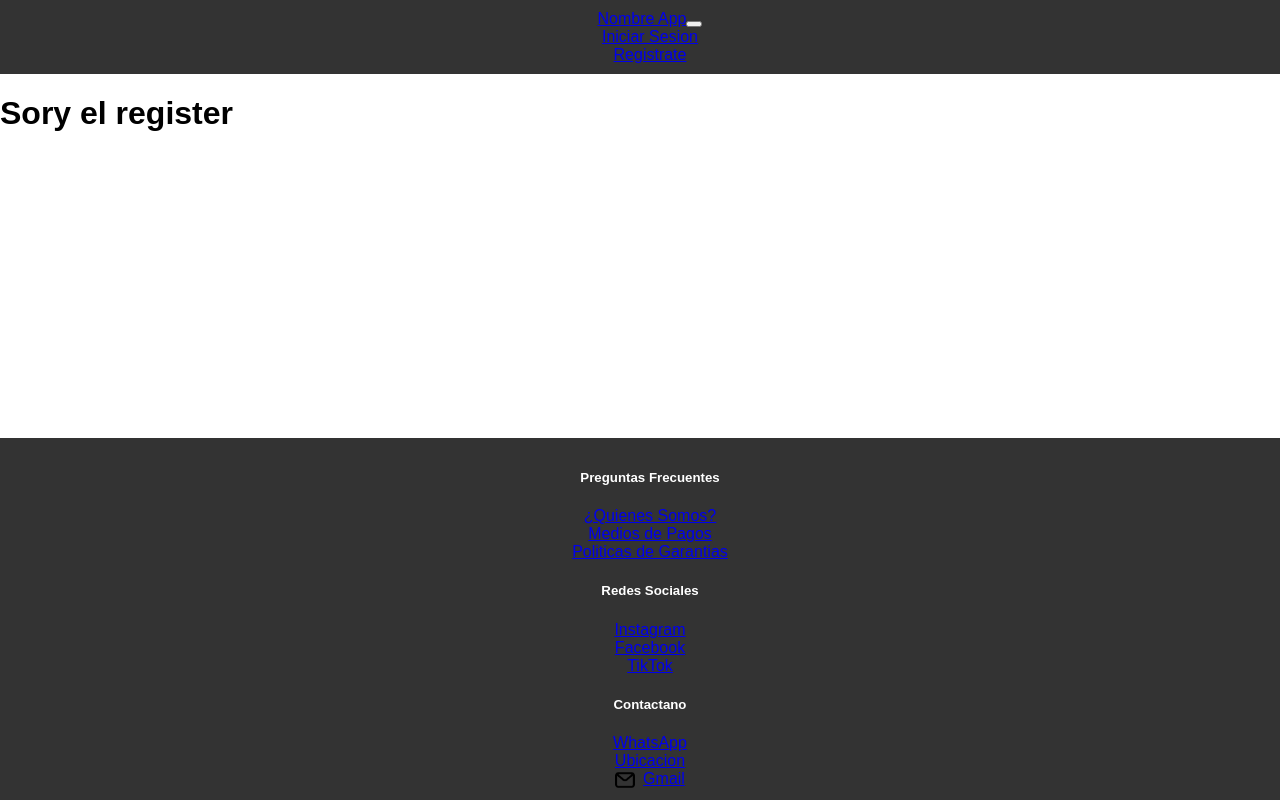
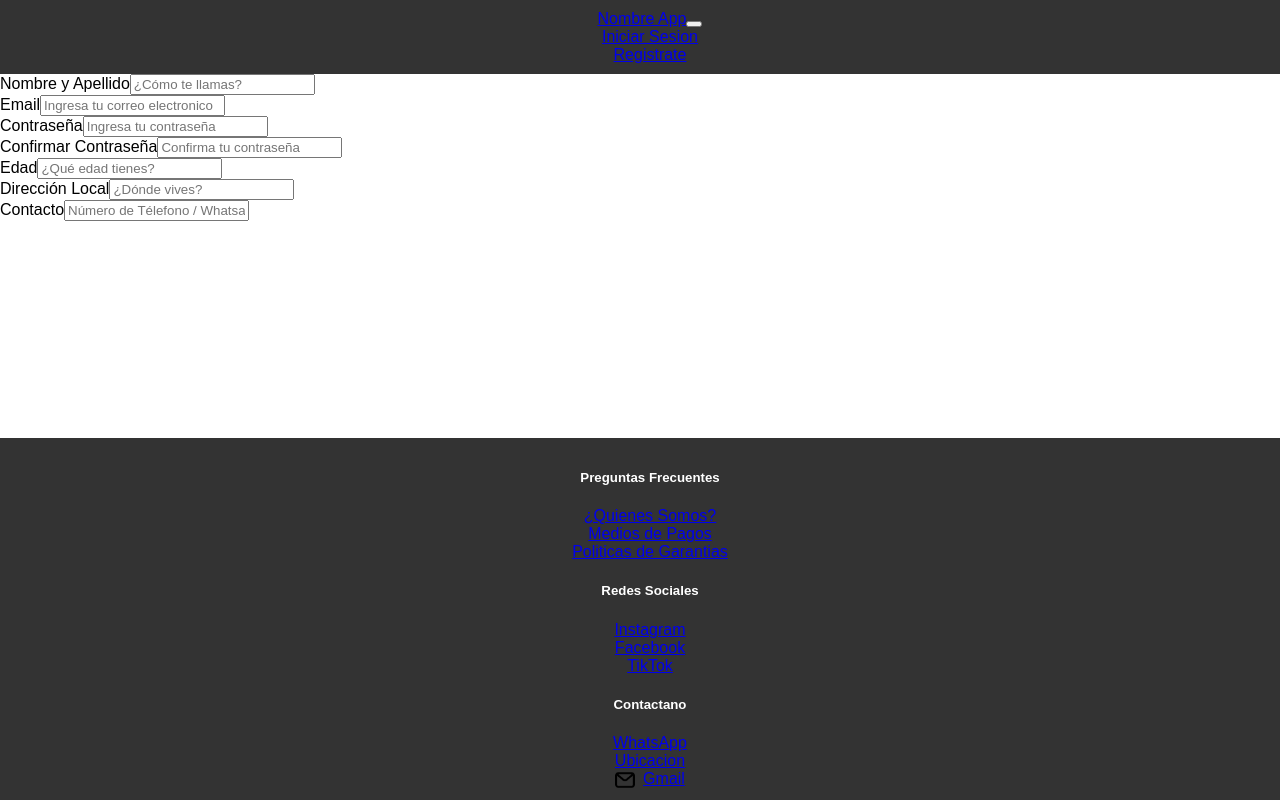
Before and after one commit to MatiasAhumada/ecommerce-electronica, a React app in the folder Front/: page /register in a window 1280 px wide. Built offline with nearby package versions, Linux system fonts and the light colour scheme; the HTML template or start-up script is replaced by a standard one.

Commit message:
avance desde casa

```diff
--- a/Front/src/View/Login.jsx
+++ b/Front/src/View/Login.jsx
@@ -47,7 +47,7 @@ function Login() {
                 required: true,
                 minLength: {
                   value: 5,
-                  message: "El valor minimo del correo es de 5 lugares",
+                  message: "El valor minimo del correo es de 5 caracteres",
                 },
                 maxLength: {
                   value: 30,
@@ -92,6 +92,9 @@ function Login() {
             </Form.Text>
           </Form.Group>
         </Row>
+        <Form.Group className="mb-3" controlId="formBasicCheckbox">
+        <Form.Check type="checkbox" label="Check me out" />
+      </Form.Group>
         <Button type="submit">Submit form</Button>
       </Form>
     </Container>
--- a/Front/src/View/Register.jsx
+++ b/Front/src/View/Register.jsx
@@ -1,12 +1,47 @@
-import React from 'react';
-import { Container } from 'react-bootstrap';
+import Form from "react-bootstrap/Form";
 
-const Register = () => {
-    return (
-        <Container>
-            <h1>Sory el register</h1>
-        </Container>
-    );
-};
+function Register() {
+  return (
+    <Form>
+      <Form.Group className="mb-3" controlId="formGroupName">
+        <Form.Label>Nombre y Apellido</Form.Label>
+        <Form.Control type="name" placeholder="¿Cómo te llamas?" />
+      </Form.Group>
+      <Form.Group className="mb-3" controlId="formGroupEmail">
+        <Form.Label>Email</Form.Label>
+        <Form.Control
+          type="email"
+          placeholder="Ingresa tu correo electronico"
+        />
+      </Form.Group>
+      <Form.Group className="mb-3" controlId="formGroupPassword">
+        <Form.Label>Contraseña</Form.Label>
+        <Form.Control type="password" placeholder="Ingresa tu contraseña" />
+      </Form.Group>
+      <Form.Group className="mb-3" controlId="formGroupConfirmPassword">
+        <Form.Label>Confirmar Contraseña</Form.Label>
+        <Form.Control
+          type="confirmpassword"
+          placeholder="Confirma tu contraseña"
+        />
+      </Form.Group>
+      <Form.Group className="mb-3" controlId="formGroupEdad">
+        <Form.Label>Edad</Form.Label>
+        <Form.Control type="Edad" placeholder="¿Qué edad tienes?" />
+      </Form.Group>
+      <Form.Group className="mb-3" controlId="formGroupAdress">
+        <Form.Label>Dirección Local</Form.Label>
+        <Form.Control type="Adress" placeholder="¿Dónde vives?" />
+      </Form.Group>
+      <Form.Group className="mb-3" controlId="formGroupContact">
+        <Form.Label>Contacto</Form.Label>
+        <Form.Control
+          type="Contact"
+          placeholder="Número de Télefono / Whatsapp"
+        />
+      </Form.Group>
+    </Form>
+  );
+}
 
 export default Register;
```
